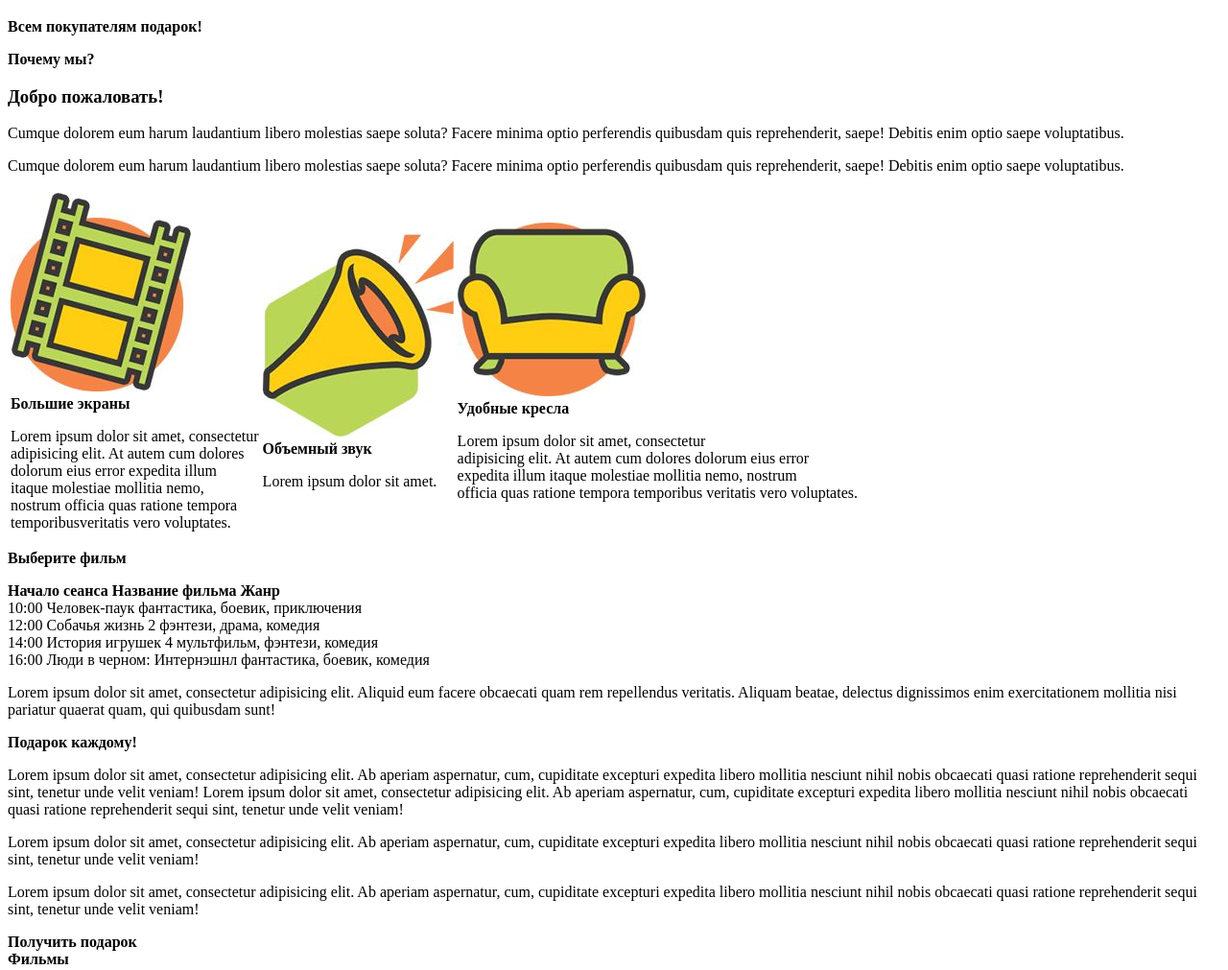
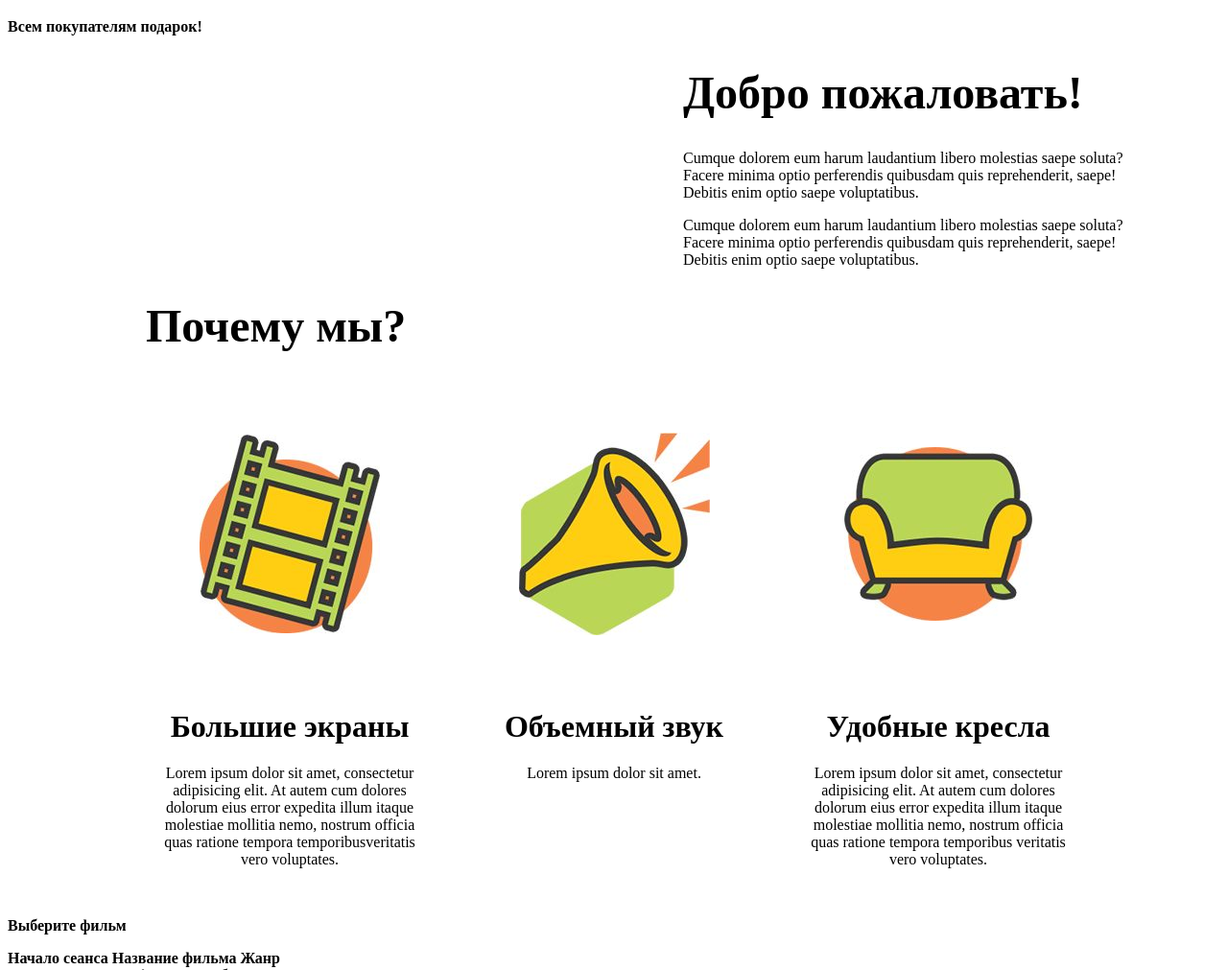
Before and after one commit to NickTolstov/Cinema, a plain HTML site: page index.html in a window 1280 px wide. Shown: the part 1183-2194 px from the top of the page at 96% size. Drawn offline with Linux system fonts and the light colour scheme.

Commit message:
260720 insert tables

```diff
--- a/index.html
+++ b/index.html
@@ -32,61 +32,74 @@
 <!--end first part-->
 <!--Второй экран-->
 <div>
-    <div>
-        <strong>Почему мы?</strong>
-    </div>
-    <div>
-        <h3>
-            <strong> Добро пожаловать! </strong>
-        </h3>
+    <div style="margin-left: 44em;">
+        <h1 style="font-size: 3em;">
+            Добро пожаловать!
+        </h1>
         <p>
-            Cumque dolorem eum harum laudantium libero molestias saepe soluta? Facere minima optio perferendis quibusdam quis reprehenderit, saepe! Debitis enim optio saepe voluptatibus.
+            Cumque dolorem eum harum laudantium libero molestias saepe soluta?
+            <br>
+            Facere minima optio perferendis quibusdam quis reprehenderit, saepe!
+            <br>
+            Debitis enim optio saepe voluptatibus.
         </p>
         <p>
-            Cumque dolorem eum harum laudantium libero molestias saepe soluta? Facere minima optio perferendis quibusdam quis reprehenderit, saepe! Debitis enim optio saepe voluptatibus.
+            Cumque dolorem eum harum laudantium libero molestias saepe soluta?
+            <br>
+            Facere minima optio perferendis quibusdam quis reprehenderit, saepe!
+            <br>
+            Debitis enim optio saepe voluptatibus.
         </p>
     </div>
     <div>
+        <h1 style="font-size: 3em; margin-left: 3em;">
+            Почему мы?
+        </h1>
+    </div>
+    <div>
         <span>
-            <table>
-                <td>
+            <table style="text-align: center; margin-left: 100px; margin-right: 100px;" cellspacing="50px">
+                <tr>
+                    <td width="33%">
                     <img src="Images\b2_icon_1.jpg" alt="das gross kino">
-                    <br>
-                    <strong>
-                        Большие экраны
-                    </strong>
-                    <p>
+                    </td>
+                    <td width="33%">
+                        <img src="Images\b2_icon_2.jpg" alt="volume sound">
+                    </td>
+                    <td width="33%">
+                        <img src="Images\b2_icon_3.jpg" alt="volume sound">
+                    </td>
+                </tr>
+                <tr>
+                    <td width="33%"  valign="top">
+                        <h1>Большие экраны</h1>
+                        <span>
                             Lorem ipsum dolor sit amet, consectetur
-                        <br>adipisicing elit. At autem cum dolores
-                        <br>dolorum eius error expedita illum
-                        <br>itaque molestiae mollitia nemo,
-                        <br>nostrum officia quas ratione tempora
-                        <br> temporibusveritatis vero voluptates.
-                    </p>
+                            adipisicing elit. At autem cum dolores
+                            dolorum eius error expedita illum
+                            itaque molestiae mollitia nemo,
+                            nostrum officia quas ratione tempora
+                            temporibusveritatis vero voluptates.
+                        </span>
                     </td>
-                <td>
-                    <img src="Images\b2_icon_2.jpg" alt="volume sound">
-                    <br>
-                    <strong>
-                        Объемный звук
-                    </strong>
-                    <p>
+                    <td width="33%" valign="top">
+                        <h1>Объемный звук</h1>
+                        <span>
                             Lorem ipsum dolor sit amet.
-                    </p>
+                        </span>
                     </td>
-                <td>
-                    <img src="Images\b2_icon_3.jpg" alt="volume sound">
-                    <br>
-                    <strong>
+                    <td width="33%" valign="top">
+                        <h1>
                             Удобные кресла
-                    </strong>
-                    <p>
+                        </h1>
+                        <span>
                             Lorem ipsum dolor sit amet, consectetur
-                        <br>adipisicing elit. At autem cum dolores dolorum eius error
-                        <br> expedita illum itaque molestiae mollitia nemo, nostrum
-                        <br>officia quas ratione tempora temporibus veritatis vero voluptates.
-                    </p>
+                            adipisicing elit. At autem cum dolores dolorum eius error
+                            expedita illum itaque molestiae mollitia nemo, nostrum
+                            officia quas ratione tempora temporibus veritatis vero voluptates.
+                        </span>
                     </td>
+                </tr>
             </table>
         </span>
     </div>
@@ -123,11 +136,15 @@
     <strong>Получить подарок</strong>
 </div>
 <div>
-    <strong>Фильмы</strong>
-    <p>
-        Lorem ipsum dolor sit amet, consectetur adipisicing elit. Ab adipisci alias, animi, commodi eius ipsum, laudantium neque nihil omnis perferendis sed sequi tempore! Ad ea esse ex inventore repudiandae, suscipit!
+    <h1 style="margin-left: 4em; font-size: 3em;">
+        Фильмы
+    </h1>
+    <p style="margin-left: 12em;">
+        Lorem ipsum dolor sit amet, consectetur adipisicing elit. Ab adipisci alias, animi, commodi eius ipsum,
+        <br/>
+        laudantium neque nihil omnis perferendis sed sequi tempore! Ad ea esse ex inventore repudiandae, suscipit!
     </p>
-<table>
+<table style="align-items: center; margin-left: 10em; margin-right: 10em;" cellspacing="40px">
     <tr>
         <td>
             <img src="Images\mov1.jpg" alt="spyderman">
```
Lines whose indentation alone changed are shown as unchanged.
